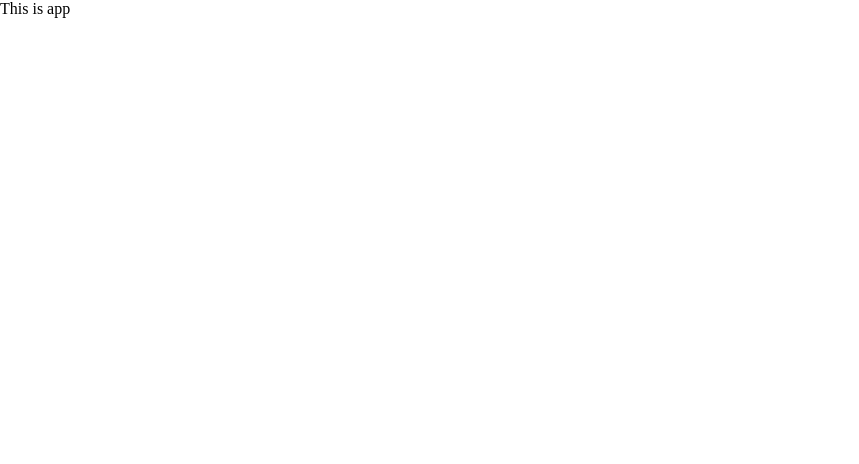
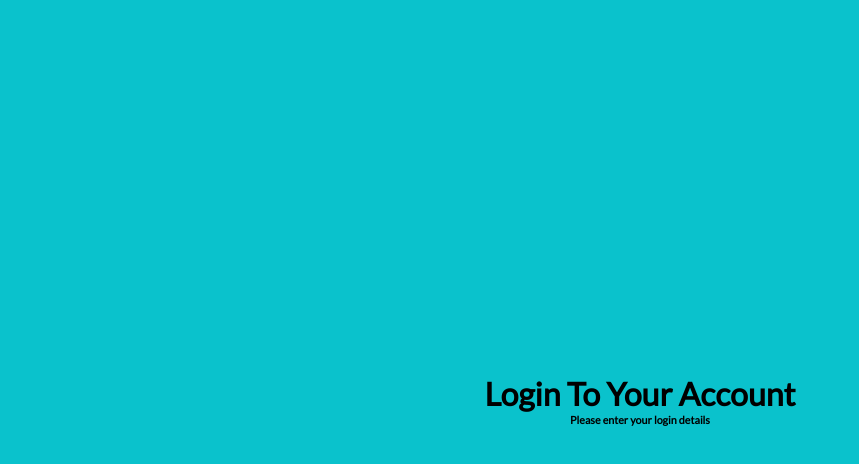
Before and after one commit to sajid-munawar/React-plan-a-date, a React (Create React App) app: page /login in a window 1280 px wide. Shown: the top 464 px of the page, without its empty margins (0-859 px from the left). Built offline with nearby package versions, Linux system fonts and the light colour scheme.

Commit message:
Add font family and heading

```diff
--- a/public/index.html
+++ b/public/index.html
@@ -10,6 +10,9 @@
       content="Web site created using create-react-app"
     />
     <link rel="apple-touch-icon" href="%PUBLIC_URL%/logo192.png" />
+    <link rel="preconnect" href="https://fonts.googleapis.com">
+<link rel="preconnect" href="https://fonts.gstatic.com" crossorigin>
+<link href="https://fonts.googleapis.com/css2?family=Lato&display=swap" rel="stylesheet">
     <!--
       manifest.json provides metadata used when your web app is installed on a
       user's mobile device or desktop. See https://developers.google.com/web/fundamentals/web-app-manifest/
--- a/src/App.js
+++ b/src/App.js
@@ -1,8 +1,9 @@
+import Login from "./pages/login";
 
 function App() {
   return (
     <div className="App">
-      This is app
+      <Login />
     </div>
   );
 }
--- a/src/index.css
+++ b/src/index.css
@@ -3,3 +3,22 @@
   padding: 0;
   box-sizing: border-box;
 }
+
+body {
+  font-family: 'Lato', sans-serif;
+}
+
+.wrapper {
+  background: #0AC2CC;
+  height: 100vh;
+  width: 100%;
+  display: flex;
+  align-items: center;
+  /* justify-content: center; */
+}
+
+.container {
+  width: 30%;
+  margin: auto;
+  text-align: center;
+}
--- /dev/null
+++ b/src/pages/login.js
@@ -0,0 +1,12 @@
+import React from 'react'
+
+export default function Login() {
+  return (
+    <div className='wrapper'>
+        <div className='container' >
+            <h1 className='login-heading'>Login To Your Account</h1>
+            <h6 className='login-sub-heading'>Please enter your login details</h6>
+        </div>
+    </div>
+  )
+}
```
